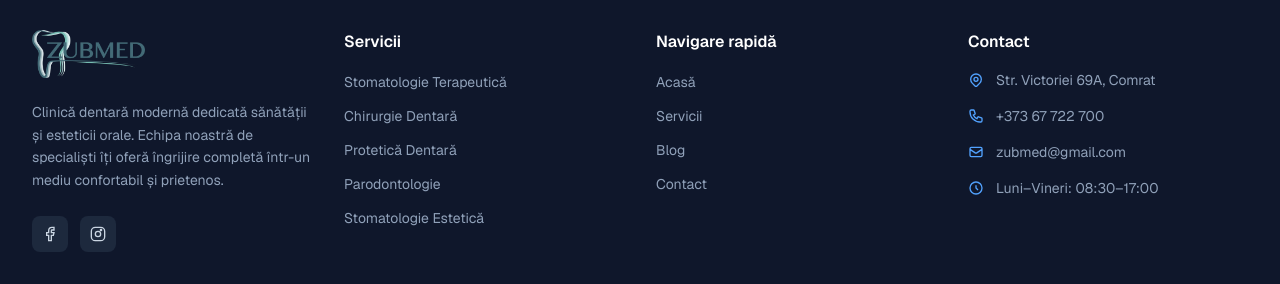
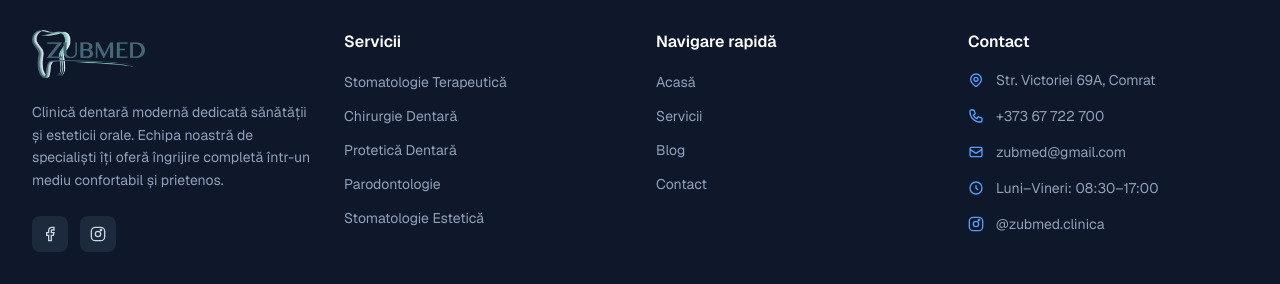
Before and after one commit to Adrianiasan/Zubmed, a Next.js app: page / in a window 1280 px wide. Shown: the part 7946-8230 px from the top of the page. Built offline with nearby package versions, Linux system fonts and the light colour scheme; no server answers; the database is empty.

Commit message:
Add Instagram link in footer contact section

```diff
--- a/components/layout/Footer.tsx
+++ b/components/layout/Footer.tsx
@@ -118,8 +118,14 @@ export default function Footer() {
                 {
                   icon: 'M12 8v4l3 3m6-3a9 9 0 11-18 0 9 9 0 0118 0z',
                   text: 'Luni–Vineri: 08:30–17:00',
+                  href: undefined,
                 },
-              ].map(({ icon, text }) => (
+                {
+                  icon: 'M16 2H8a6 6 0 00-6 6v8a6 6 0 006 6h8a6 6 0 006-6V8a6 6 0 00-6-6zM12 16a4 4 0 110-8 4 4 0 010 8zm4.5-9a1 1 0 110-2 1 1 0 010 2z',
+                  text: '@zubmed.clinica',
+                  href: 'https://www.instagram.com/zubmed.clinica/',
+                },
+              ].map(({ icon, text, href }) => (
                 <li key={text} className="flex gap-3">
                   <svg
                     viewBox="0 0 24 24"
@@ -130,7 +136,13 @@ export default function Footer() {
                   >
                     <path d={icon} />
                   </svg>
-                  <span className="text-sm text-slate-400">{text}</span>
+                  {href ? (
+                    <a href={href} target="_blank" rel="noopener noreferrer" className="text-sm text-slate-400 hover:text-white transition-colors">
+                      {text}
+                    </a>
+                  ) : (
+                    <span className="text-sm text-slate-400">{text}</span>
+                  )}
                 </li>
               ))}
             </ul>
```
